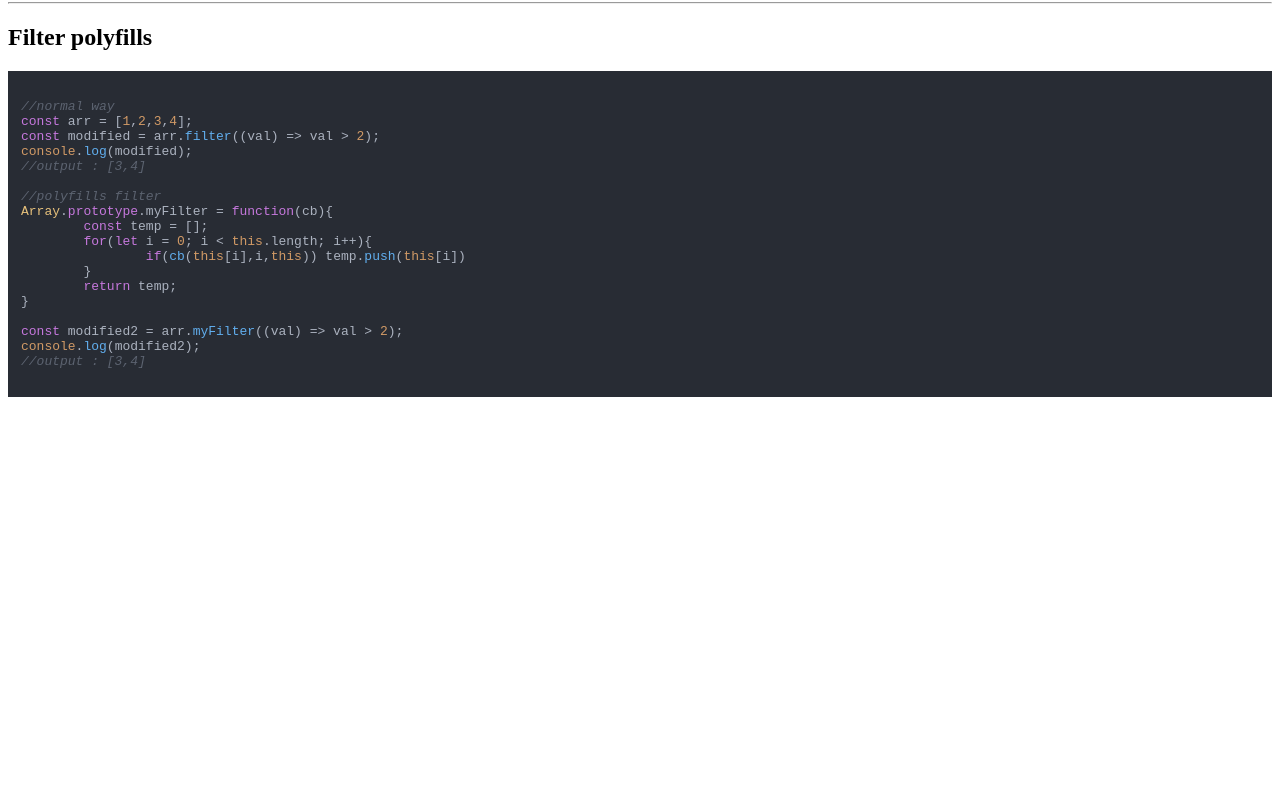
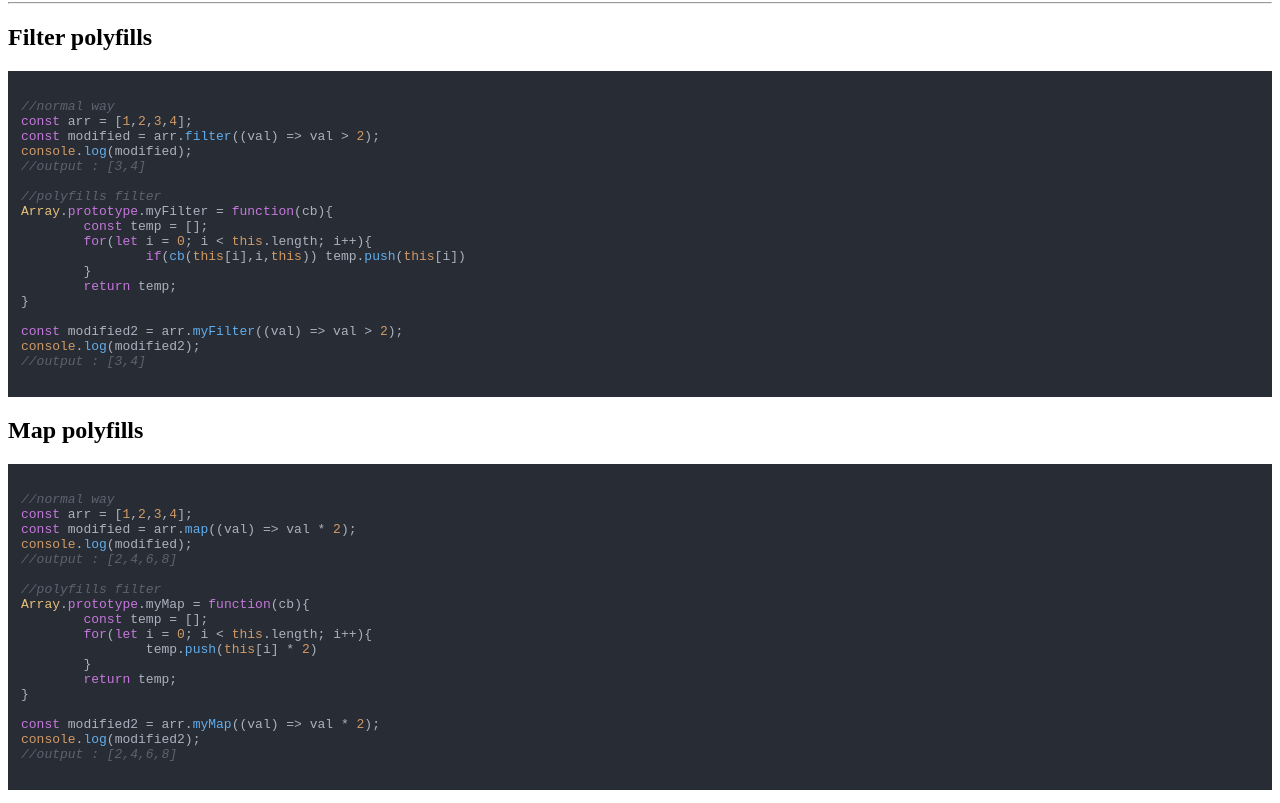
Before and after one commit to rishabhraj291196/javascript, a plain HTML site: page polyfills/index.html in a window 1280 px wide. Shown: the part 78-881 px from the top of the page. Before the commit the page ends 800 px from the top, so only its background shows below. Drawn offline with Linux system fonts and the light colour scheme.

Commit message:
add map polyfill

```diff
--- a/polyfills/index.html
+++ b/polyfills/index.html
@@ -30,26 +30,29 @@ const modified2 = arr.myFilter((val) => val > 2);
 console.log(modified2);
 //output : [3,4]
     </code></pre>
-    <script src="../highlight/highlight.min.js"></script>
-    <script>
-       //normal way
+
+    <h2>Map polyfills</h2>
+    <pre><code class="language-javascript">
+//normal way
 const arr = [1,2,3,4];
-const modified = arr.filter((val) => val > 2);
+const modified = arr.map((val) => val * 2);
 console.log(modified);
-//output : [3,4]
+//output : [2,4,6,8]
 
 //polyfills filter
-Array.prototype.myFilter = function(cb){
+Array.prototype.myMap = function(cb){
 	const temp = [];
 	for(let i = 0; i < this.length; i++){
-		if(cb(this[i],i,this)) temp.push(this[i])
+		temp.push(this[i] * 2)
 	}
 	return temp;
 }
 
-const modified2 = arr.myFilter((val) => val > 2);
+const modified2 = arr.myMap((val) => val * 2);
 console.log(modified2);
-    </script>
+//output : [2,4,6,8]
+    </code></pre>
+    <script src="../highlight/highlight.min.js"></script>
     <script>
         // Initialize Highlight.js
         hljs.highlightAll();
```
